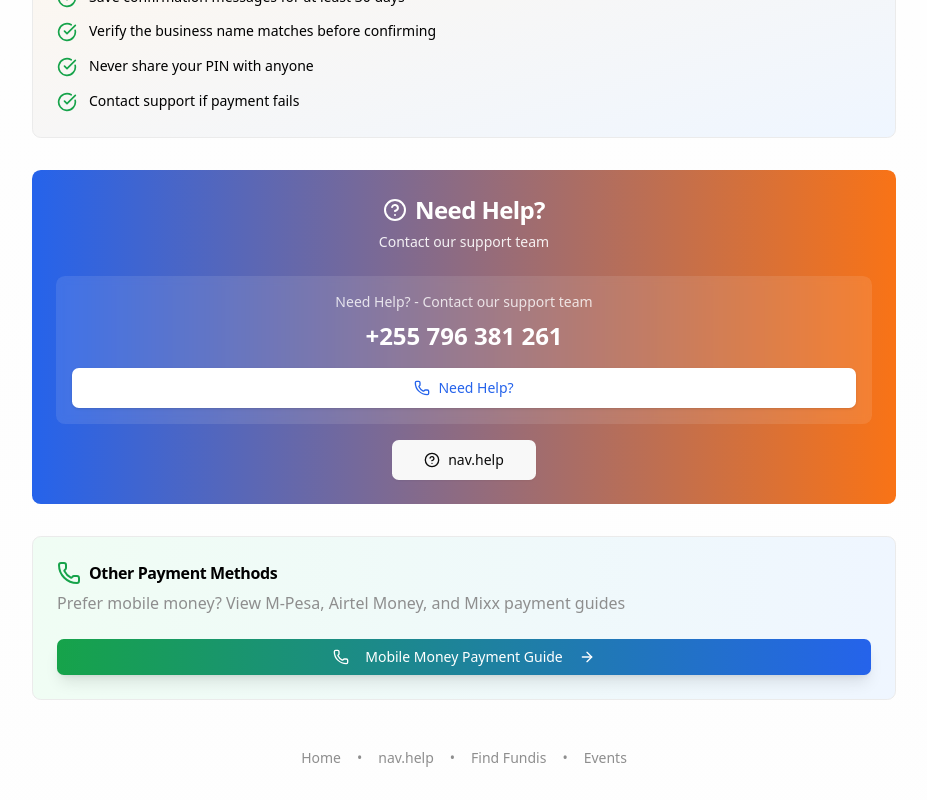
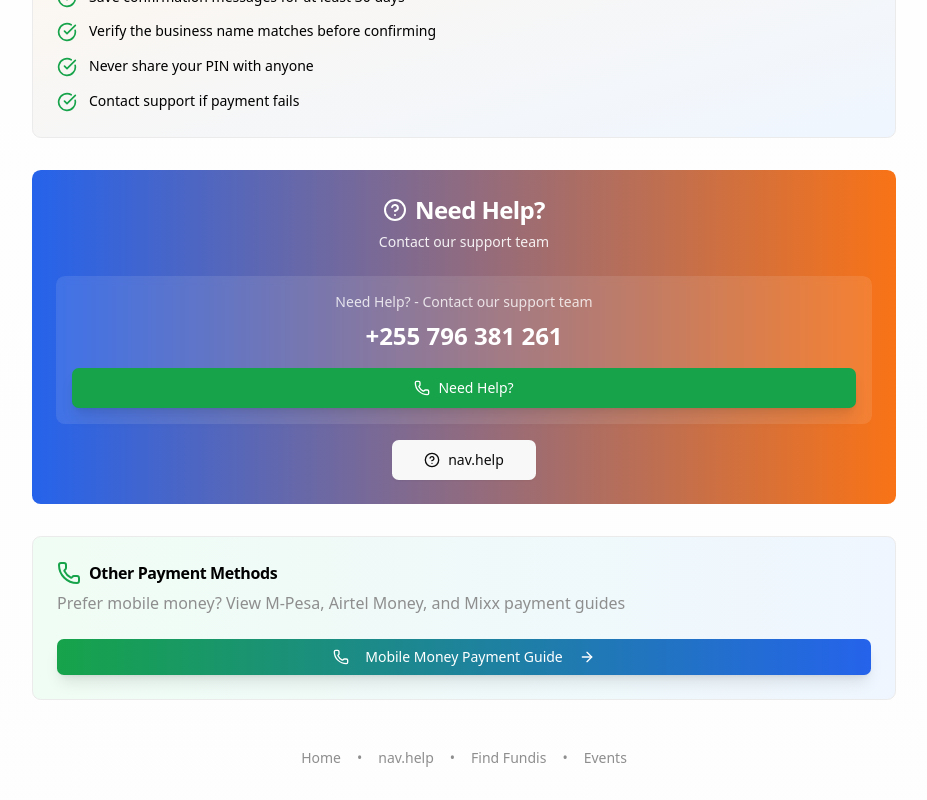
Before and after one commit to Ycnry/sg-431ee01e-23c3-4fd1-8492-ef1f773da647-1773130809, a Next.js app: page /how-to-pay in a window 1280 px wide. Shown: the part 2105-2905 px from the top of the page, without its empty margins (176-1103 px from the left). Built offline with nearby package versions, Linux system fonts and the light colour scheme.

Commit message:
style(ui): Enhance Call Support button hover effects

```diff
--- a/src/components/HelpSupport.tsx
+++ b/src/components/HelpSupport.tsx
@@ -179,9 +179,9 @@ export function HelpSupport() {
         {showCallButton && (
           <Button
             onClick={callSupportHotline}
-            className="w-full bg-green-600 hover:bg-green-700 text-white py-6 text-lg"
+            className="w-full bg-green-600 hover:bg-green-700 text-white py-6 text-lg hover:scale-105 transition-all duration-300 hover:shadow-xl group"
           >
-            <Phone className="h-5 w-5 mr-2" />
+            <Phone className="h-5 w-5 mr-2 group-hover:rotate-12 transition-transform duration-300" />
             {language === "en" ? "Call Support" : "Piga Simu Msaada"}
             <Badge variant="secondary" className="ml-2">{formatPhoneNumber(supportHotline)}</Badge>
           </Button>
--- a/src/pages/help.tsx
+++ b/src/pages/help.tsx
@@ -71,9 +71,9 @@ export default function HelpPage() {
                 <Button
                   size="lg"
                   onClick={callSupportHotline}
-                  className="w-full gap-2 bg-green-600 hover:bg-green-700"
+                  className="w-full gap-2 bg-green-600 hover:bg-green-700 hover:scale-105 transition-all duration-300 hover:shadow-lg"
                 >
-                  <Phone className="h-5 w-5" />
+                  <Phone className="h-5 w-5 animate-pulse" />
                   {language === "en" ? "Call Support Now" : "Piga Simu Sasa"}
                 </Button>
               </div>
--- a/src/pages/how-to-pay-bank.tsx
+++ b/src/pages/how-to-pay-bank.tsx
@@ -284,9 +284,9 @@ export default function HowToPayBankPage() {
                 <Button
                   size="lg"
                   onClick={callSupportHotline}
-                  className="w-full bg-green-600 hover:bg-green-700 text-white shadow-lg gap-2 mb-3"
+                  className="w-full bg-green-600 hover:bg-green-700 text-white shadow-lg gap-2 mb-3 hover:scale-105 transition-all duration-300 hover:shadow-xl group"
                 >
-                  <Phone className="w-5 h-5" />
+                  <Phone className="w-5 h-5 group-hover:rotate-12 transition-transform duration-300" />
                   {t("language") === "en" ? "Call Support Now" : "Piga Simu Sasa"}
                 </Button>
                 <Link href="/help">
--- a/src/pages/how-to-pay.tsx
+++ b/src/pages/how-to-pay.tsx
@@ -244,9 +244,9 @@ export default function HowToPayPage() {
               <Button
                 size="lg"
                 onClick={callSupportHotline}
-                className="w-full bg-white text-blue-600 hover:bg-white/90 gap-2"
+                className="w-full bg-green-600 hover:bg-green-700 text-white shadow-lg gap-2 hover:scale-105 transition-all duration-300 hover:shadow-xl group"
               >
-                <Phone className="h-5 w-5" />
+                <Phone className="h-5 w-5 group-hover:rotate-12 transition-transform duration-300" />
                 {t("howToPay.needHelp")}
               </Button>
             </div>
```
